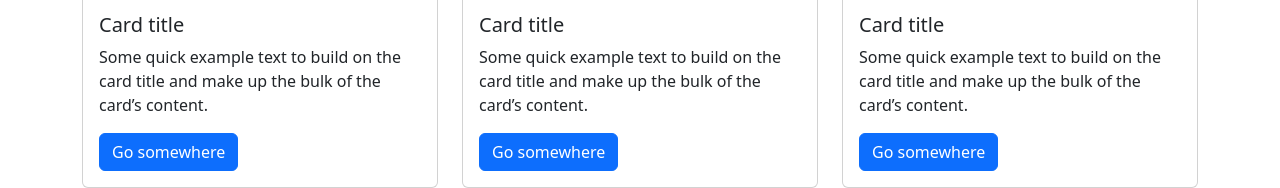
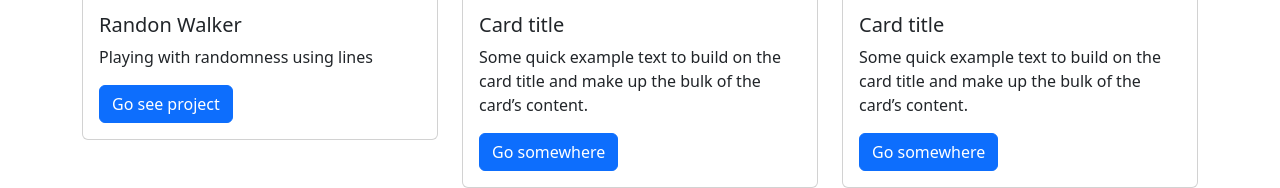
Before and after one commit to anormalguyweird-glitch/my-website, a plain HTML site: page index.html in a window 1280 px wide. Shown: the part 1072-1260 px from the top of the page. Drawn offline with nearby package versions, Linux system fonts and the light colour scheme.

Commit message:
walker added to card1

```diff
--- a/index.html
+++ b/index.html
@@ -86,10 +86,9 @@
                         <div class="card">
                             <img src="https://picsum.photos/400/300" class="card-img-top" alt="...">
                             <div class="card-body">
-                                <h5 class="card-title">Card title</h5>
-                                <p class="card-text">Some quick example text to build on the card title and make up the
-                                    bulk of the card’s content.</p>
-                                <a href="#" class="btn btn-primary">Go somewhere</a>
+                                <h5 class="card-title">Randon Walker</h5>
+                                <p class="card-text">Playing with randomness using lines</p>
+                                <a href="https://anormalguyweird-glitch.github.io/walker/" class="btn btn-primary">Go see project</a>
                             </div>
                         </div>
                     </div>
```
